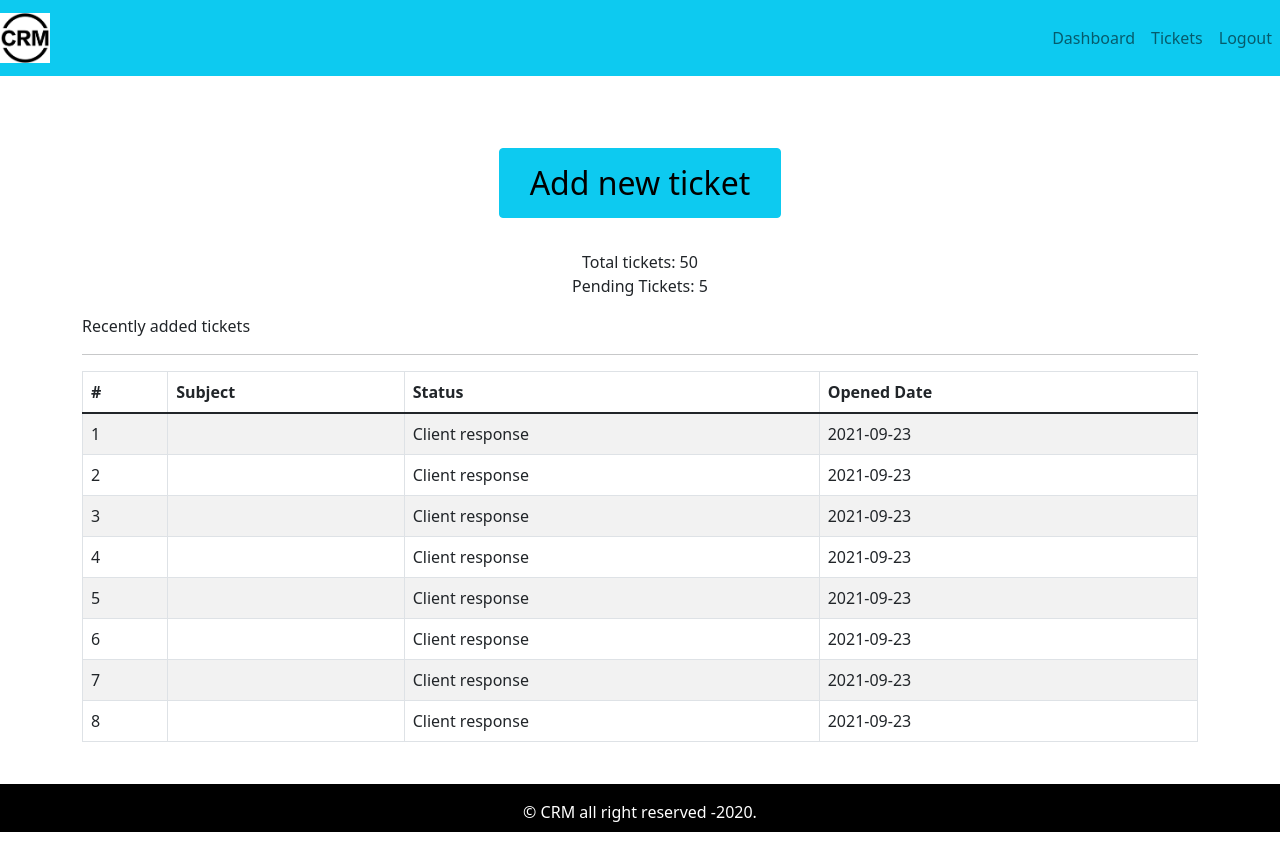
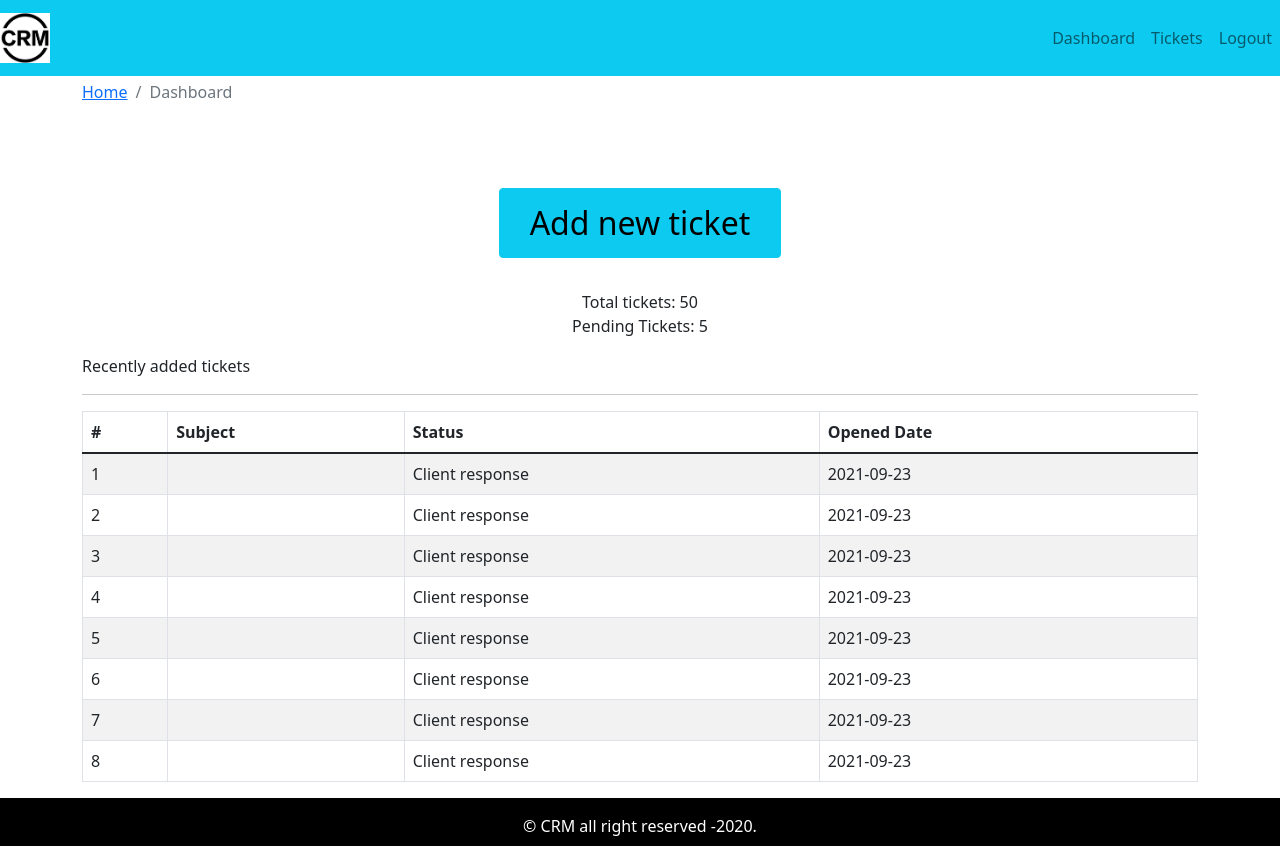
Before and after one commit to praksahb/crm-frontend, a React (Create React App) app: page / in a window 1280 px wide. Built offline with nearby package versions, Linux system fonts and the light colour scheme.

Commit message:
breadcrumb added

```diff
--- a/src/App.css
+++ b/src/App.css
@@ -36,11 +36,6 @@
 		transform: rotate(360deg);
 	}
 } */
-
-.logo-image {
-	width: 50px;
-}
-
 .default-layout {
 	display: grid;
 	grid-template-rows: 80px auto 3rem;
--- /dev/null
+++ b/src/components/breadcrumb/Breadcrumb.comp.js
@@ -0,0 +1,11 @@
+import React from "react";
+import { Breadcrumb } from "react-bootstrap";
+
+export const PageBreadcrumb = ({ page }) => {
+	return (
+		<Breadcrumb>
+			<Breadcrumb.Item href="#">Home</Breadcrumb.Item>
+			<Breadcrumb.Item active>{page}</Breadcrumb.Item>
+		</Breadcrumb>
+	);
+};
--- a/src/layout/DefaultLayout.js
+++ b/src/layout/DefaultLayout.js
@@ -5,7 +5,7 @@
 export const DefaultLayout = ({ children }) => {
 	return (
 		<div className="default-layout">
-			<header className="header">
+			<header className="header mb-2">
 				<Header />
 			</header>
 			<main className="main">{children}</main>
--- a/src/pages/dashboard/Dashboard.page.js
+++ b/src/pages/dashboard/Dashboard.page.js
@@ -2,10 +2,16 @@
 import { Container, Row, Col, Button } from "react-bootstrap";
 import { TicketTable } from "../../components/ticket-table/TicketTable.comp";
 import tickets from "../../assets/data/dummy-tickets.json";
+import { PageBreadcrumb } from "../../components/breadcrumb/Breadcrumb.comp";
 
 export const Dashboard = () => {
 	return (
 		<Container>
+			<Row>
+				<Col>
+					<PageBreadcrumb page="Dashboard" />
+				</Col>
+			</Row>
 			<Row>
 				<Col className="text-center mt-5 mb-2">
 					<Button
```
